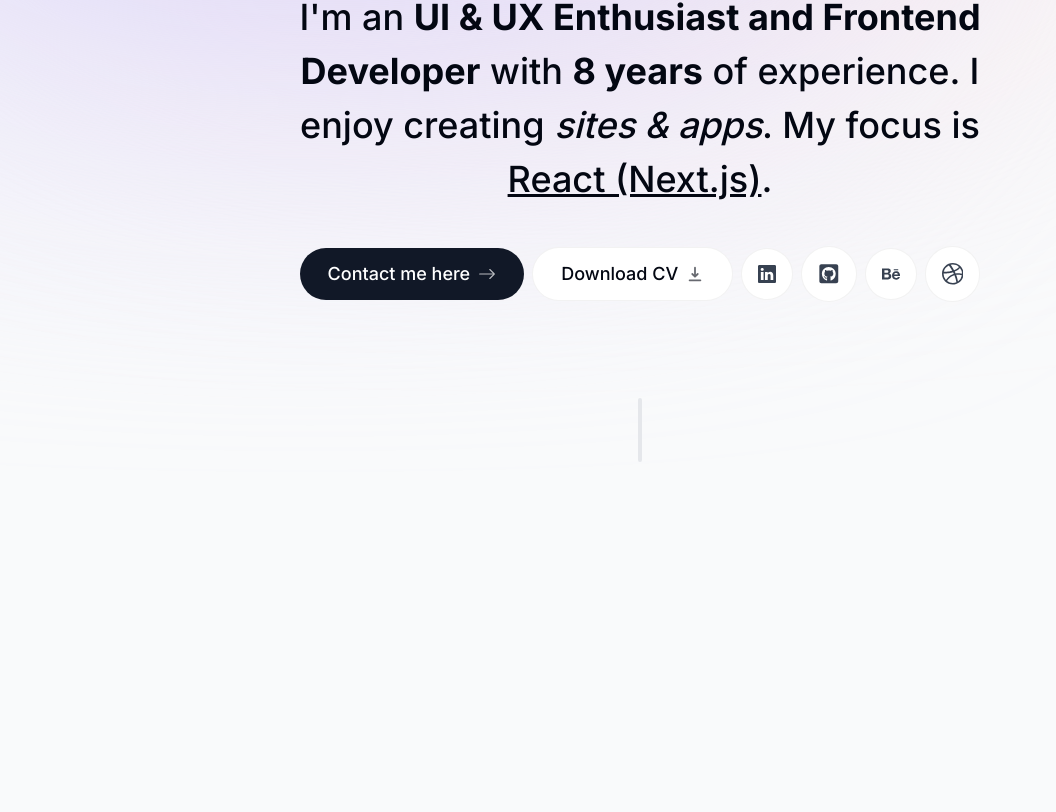
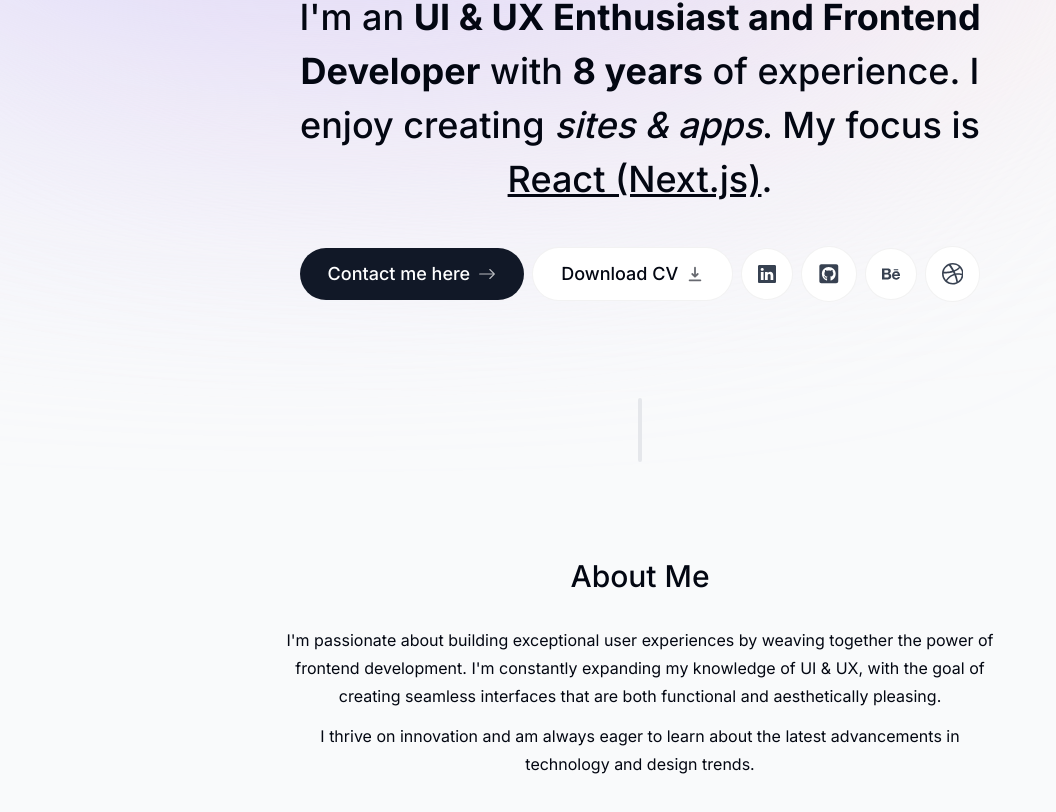
Before and after one commit to SachindaBandara/Portfolio-Website-Next.js, a Next.js app in the folder my-portfolio-website/: page / in a window 1280 px wide. Shown: the part 434-1246 px from the top of the page, without its empty margins (0-1056 px from the left). Built offline with nearby package versions, Linux system fonts and the light colour scheme.

Commit message:
create section heading part

```diff
--- a/my-portfolio-website/app/page.tsx
+++ b/my-portfolio-website/app/page.tsx
@@ -1,4 +1,5 @@
 
+import About from "@/components/about";
 import Intro from "@/components/intro";
 import SectionDivider from "@/components/section-divider";
 
@@ -7,6 +8,7 @@
     <main className="flex flex-col items-center px-4">
       <Intro />
       <SectionDivider/>
+      <About/>
     </main>
   )
 }
--- a/my-portfolio-website/components/about.tsx
+++ b/my-portfolio-website/components/about.tsx
@@ -1,9 +1,19 @@
 import React from 'react'
+import SectionHeading from './section-heading'
 
 export default function About() {
   return (
-    <div>
+    <section className='mb-28 max-w-[45rem] text-center leading-7 sm:mb-40'>
+        <SectionHeading>About me</SectionHeading>
 
-    </div>
+        <p className='mb-3'>
+        I'm passionate about building exceptional user experiences by weaving together the power of frontend development. I'm constantly expanding my knowledge of UI & UX, with the goal of creating seamless interfaces that are both functional and aesthetically pleasing.
+        </p>
+
+        <p>
+        I thrive on innovation and am always eager to learn about the latest advancements in technology and design trends.
+        </p>
+
+    </section>
   )
 }
--- a/my-portfolio-website/components/intro.tsx
+++ b/my-portfolio-website/components/intro.tsx
@@ -40,7 +40,7 @@
         </div>
       </div>
 
-      <motion.p
+      <motion.h1
         className="mb-10 mt-4 px-4 text-2xl font-medium !leading-[1.5] sm:text-4xl"
         initial={{ opacity: 0, y: 100 }}
         animate={{ opacity: 1, y: 0 }}
@@ -53,7 +53,7 @@
         with <span className="font-bold">8 years</span> of experience. I enjoy
         creating <span className="italic">sites & apps</span>. My focus is{" "}
         <span className="underline">React (Next.js)</span>.
-      </motion.p>
+      </motion.h1>
 
       <motion.div
         className="flex flex-col sm:flex-row items-center justify-center gap-2 px-4 text-lg font-medium"
--- /dev/null
+++ b/my-portfolio-website/components/section-heading.tsx
@@ -0,0 +1,11 @@
+import React, { Children } from 'react'
+
+type SectionHeadingProps = {
+    children: React.ReactNode;
+}
+
+export default function SectionHeading({children}: SectionHeadingProps) {
+  return (
+    <h2 className='text-3xl font-medium capitalize mb-8'>{children}</h2>
+  );
+}
```
